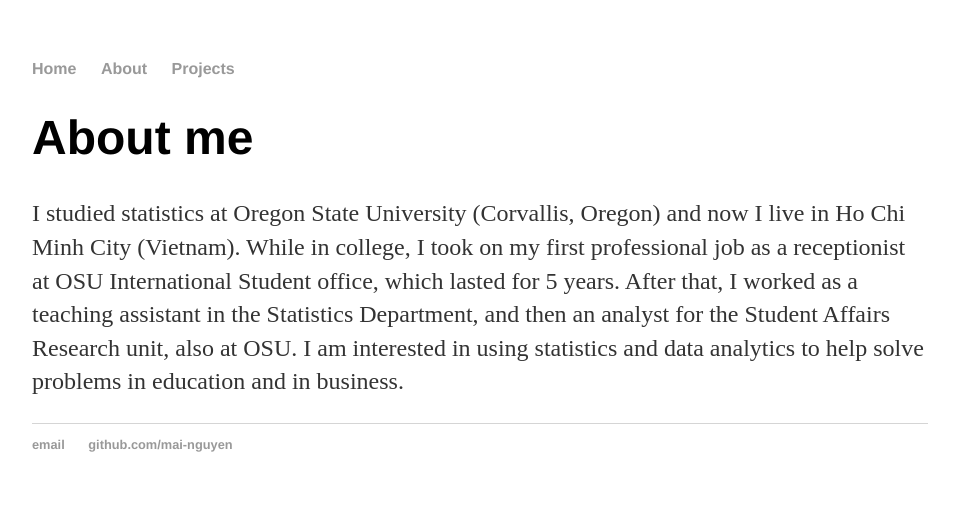
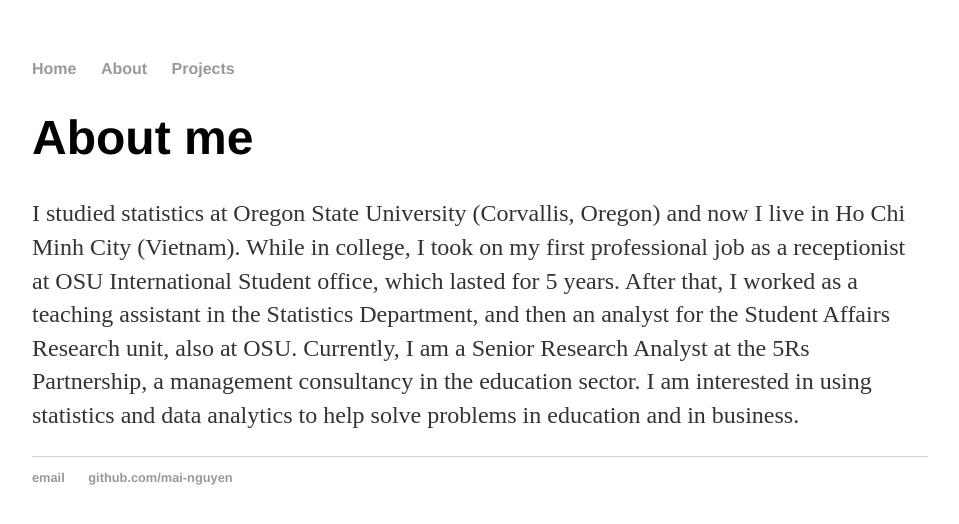
Before and after one commit to mai-nguyen/mai-nguyen.github.io, a Jekyll site: the page built from about/index.html, in a window 1280 px wide. Shown: the top 524 px of the page, without its empty margins (160-1119 px from the left). Built offline with Jekyll 4.4.1, drawn with Linux system fonts in a browser that asks for light colours.

Commit message:
Update index.html

```diff
--- a/about/index.html
+++ b/about/index.html
@@ -6,6 +6,6 @@ published: true
 <div class="blurb">
 	<h1>About me</h1>
 
-  <p>I studied statistics at Oregon State University (Corvallis, Oregon) and now I live in Ho Chi Minh City (Vietnam). While in college, I took on my first professional job as a receptionist at OSU International Student office, which lasted for 5 years. After that, I worked as a teaching assistant in the Statistics Department, and then an analyst for the Student Affairs Research unit, also at OSU. I am interested in using statistics and data analytics to help solve problems in education and in business.</p>
+  <p>I studied statistics at Oregon State University (Corvallis, Oregon) and now I live in Ho Chi Minh City (Vietnam). While in college, I took on my first professional job as a receptionist at OSU International Student office, which lasted for 5 years. After that, I worked as a teaching assistant in the Statistics Department, and then an analyst for the Student Affairs Research unit, also at OSU. Currently, I am a Senior Research Analyst at the 5Rs Partnership, a management consultancy in the education sector. I am interested in using statistics and data analytics to help solve problems in education and in business.</p>
 
 </div><!-- /.blurb -->
```
